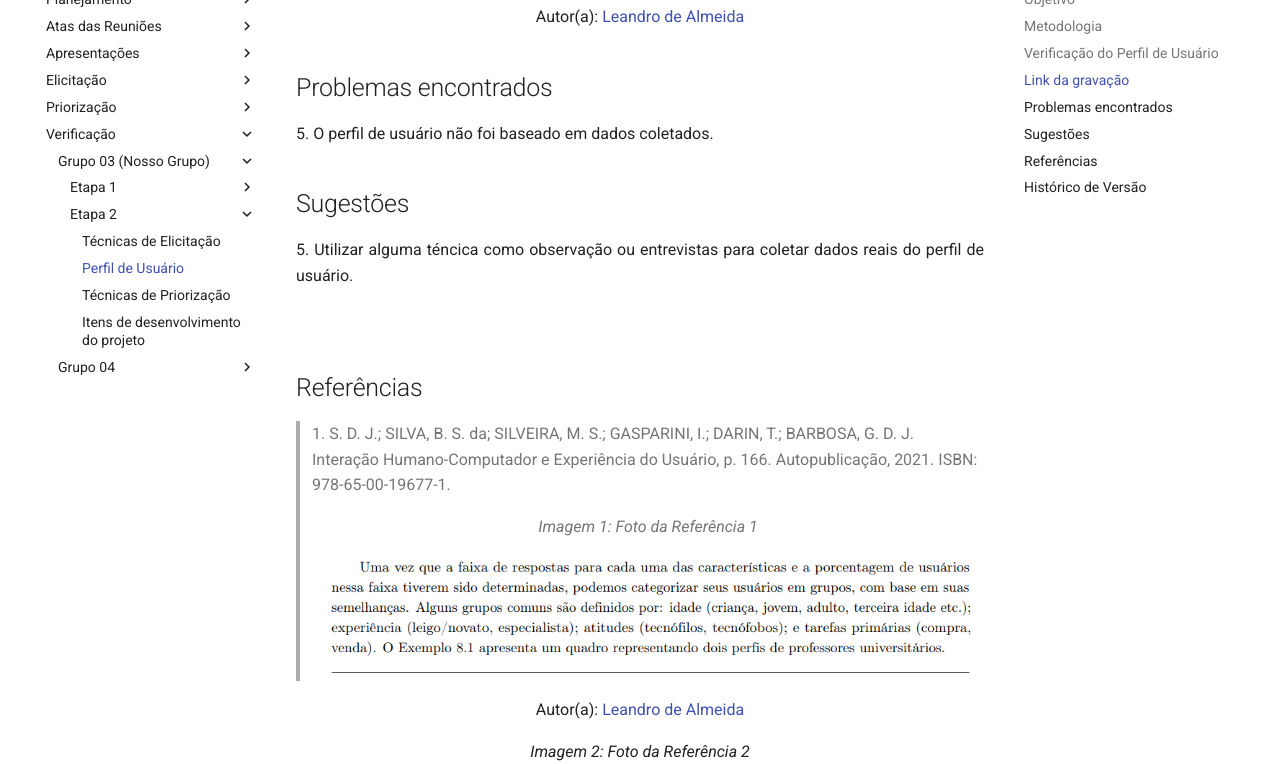
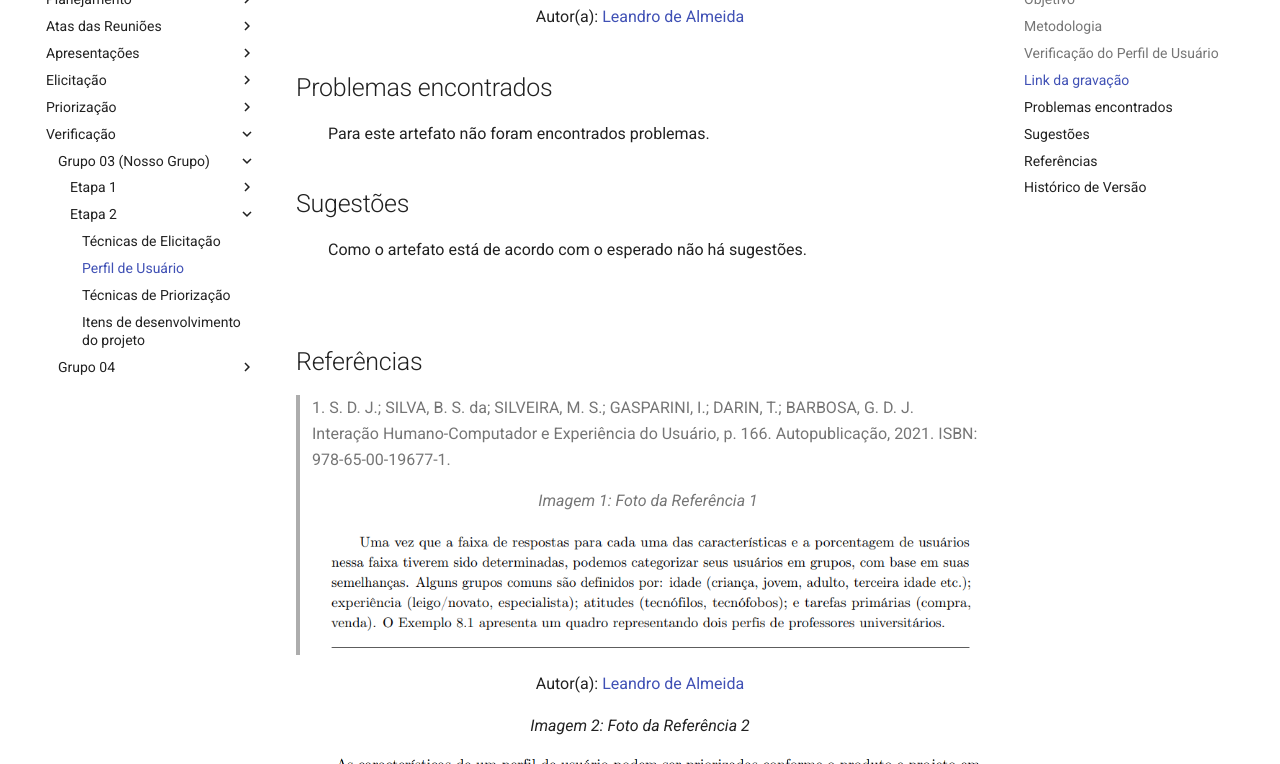
Before and after one commit to Requisitos-de-Software/2024.2-CAESB-Autoatendimento, an MkDocs documentation site: the page built from docs/planejamento/verificacao/perfil_de_usuario.md, in a window 1280 px wide and 900 px high, scrolled down 1941 px, cut to the strip 136-900 px from the top of the window. Built offline with MkDocs 1.6.1 and Material for MkDocs 9.7.7, drawn with Linux system fonts in a browser that asks for light colours; comment, search, counter and statistics services are not loaded.

Commit message:
troca video verificacao perfil

```diff
--- a/docs/planejamento/verificacao/perfil_de_usuario.md
+++ b/docs/planejamento/verificacao/perfil_de_usuario.md
@@ -31,27 +31,27 @@
 | 02     | O Perfil do Usuário possui informação de experiência (leigo/novato, especialista).  | Sim | André Barros |versão 1.2 20/11 |
 | 03     | O Perfil do Usuário possui informação de atitudes (tecnófilos, tecnófobos).  | Sim | André Barros |versão 1.2 20/11  |
 | 04     | O Perfil do Usuário possui informação de tarefas primárias (compra, venda). |  Sim  | André Barros |versão 1.2 20/11 |
-| 05     | O Perfil do Usuário é baseado em dados reais coletados.  | Não | Leandro de Almeida | versão 1.2 20/11  |
+| 05     | O Perfil do Usuário é baseado em dados reais coletados.  | Sim | Leandro de Almeida | versão 1.2 20/11  |
 
 <center>
  Autor(a): <a href="https://github.com/leomitx10" target = "_blank">Leandro de Almeida</a></h6>
 </center>
 
 ## Link da gravação
-Pode ser vista no [YouTube](https://youtu.be/khaVWQRzG0Y).</p>
+Pode ser vista no [YouTube](https://youtu.be/rHikyoiLvrU).</p>
 
 <center>
     <p>Vídeo 01: Verificação do Perfil de Usuário</p>
-    <iframe width="760" height="515" src="https://www.youtube.com/embed/khaVWQRzG0Y?si=frN_rucj9VbfeQjP" title="YouTube video player" frameborder="0" allow="accelerometer; autoplay; clipboard-write; encrypted-media; gyroscope; picture-in-picture; web-share" referrerpolicy="strict-origin-when-cross-origin" allowfullscreen></iframe>
+    <iframe width="760" height="515" src="https://www.youtube.com/embed/rHikyoiLvrU?si=aEEg20wmvIHMy8G6" title="YouTube video player" frameborder="0" allow="accelerometer; autoplay; clipboard-write; encrypted-media; gyroscope; picture-in-picture; web-share" referrerpolicy="strict-origin-when-cross-origin" allowfullscreen></iframe>
     Autor(a): <a href="https://github.com/leomitx10" target = "_blank">Leandro de Almeida</a></h6>
 </center>
 
 ## Problemas encontrados
 
-<p align="justify">5. O perfil de usuário não foi baseado em dados coletados. </p>
+<p align="justify">&emsp;&emsp;Para este artefato não foram encontrados problemas.</p>
 
 ## Sugestões
-<p align="justify">5. Utilizar alguma téncica como observação ou entrevistas para coletar dados reais do perfil de usuário.</p>
+<p align="justify">&emsp;&emsp;Como o artefato está de acordo com o esperado não há sugestões.</p>
 
 <br>
 
```
Also changed, not shown: docs/elicitacao/termo.md (+6 -0 lines).
